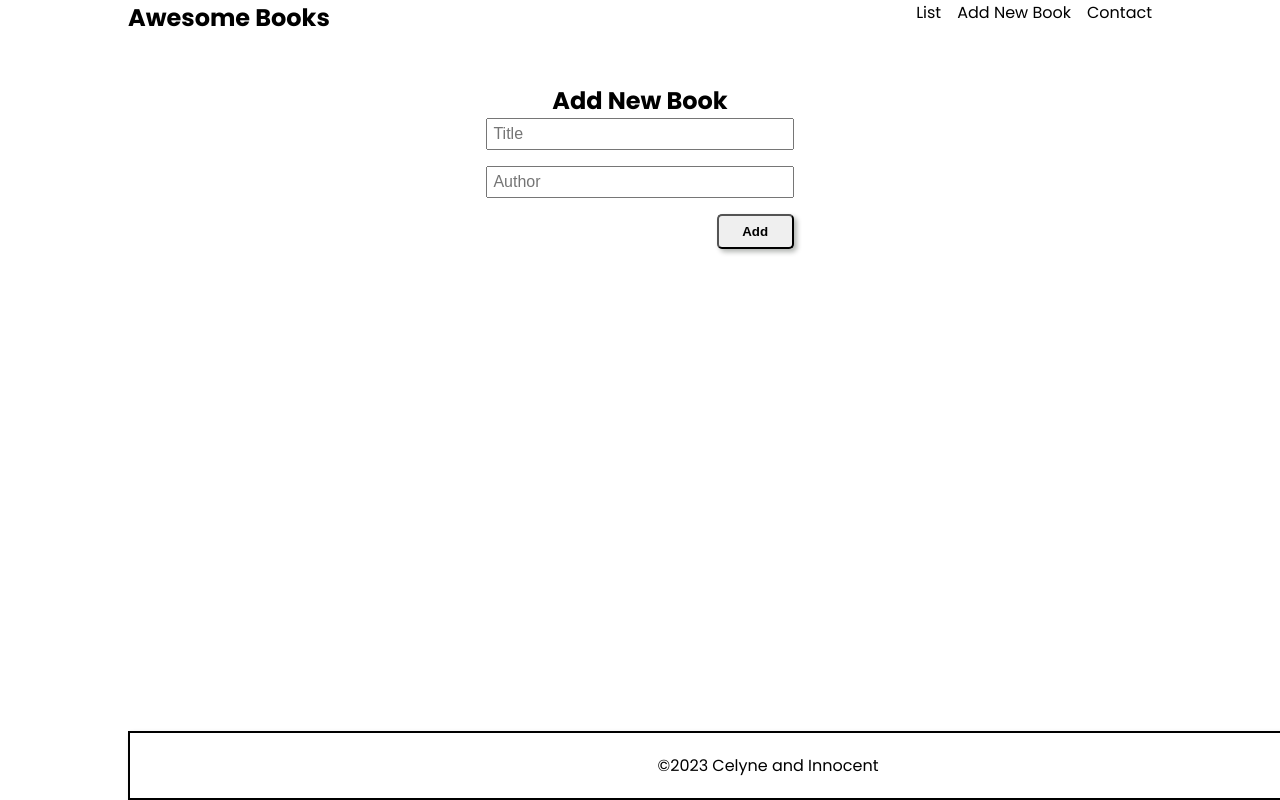
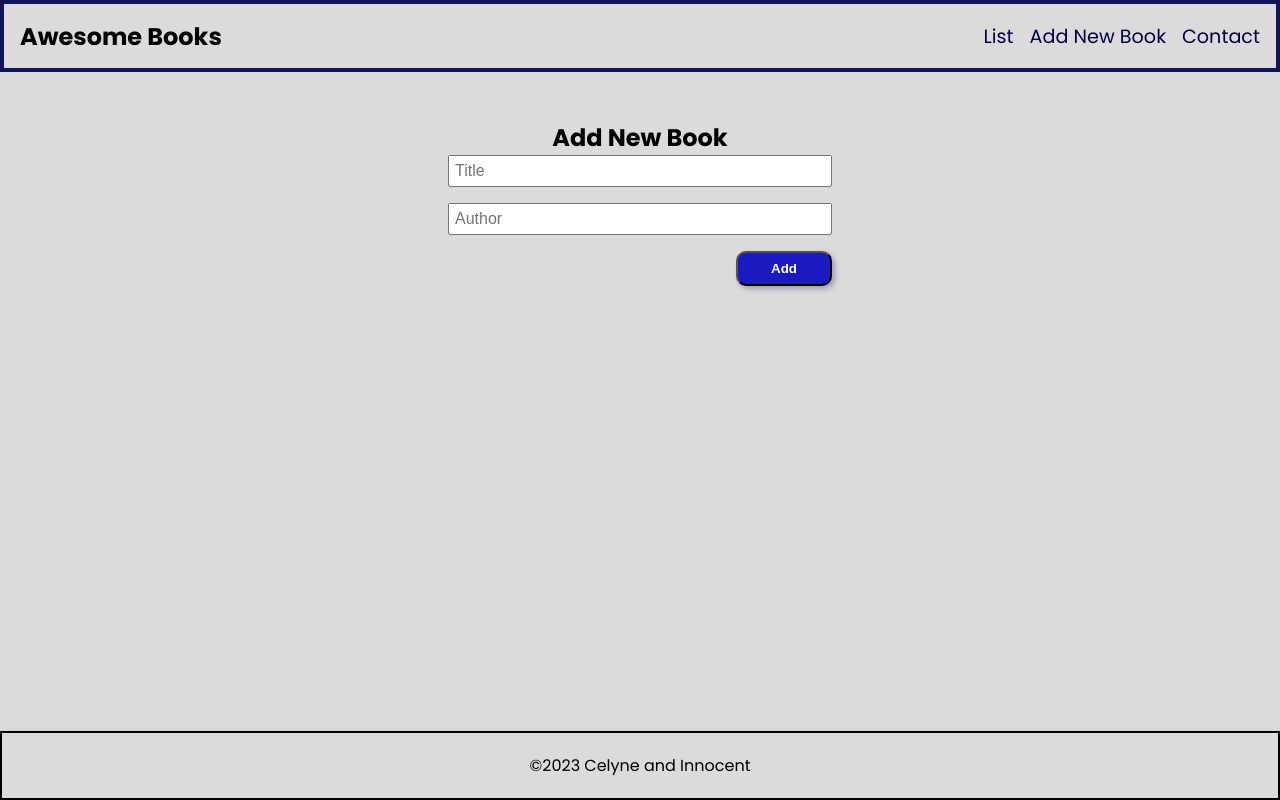
Before and after one commit to Innocent259/Awesome_books, a website: page index.html in a window 1280 px wide. Drawn offline with Linux system fonts and the light colour scheme.

Commit message:
Add CSS styles to improve the design

```diff
--- a/index.css
+++ b/index.css
@@ -5,21 +5,41 @@
 }
 
 .container {
-  width: 80%;
+  width: 100%;
   margin: auto;
   text-align: center;
   display: flex;
   flex-direction: column;
   gap: 3rem;
   font-family: 'Poppins', sans-serif;
+  background-color: rgb(220, 218, 218);
+}
+
+.header {
+  border: 4px solid rgb(19, 19, 90);
+  margin-block: auto;
 }
 
 .navbar {
+  height: 4rem;
   display: flex;
   justify-content: space-between;
+  align-items: center;
+  padding-inline: 1rem;
 }
 
-ul {
+.list {
+  color: rgb(1, 1, 64);
+  text-decoration: none;
+  font-size: larger;
+}
+
+.list:focus {
+  color: rgb(250, 0, 0);
+  text-decoration: underline;
+}
+
+.nav-list {
   display: flex;
   gap: 1rem;
 }
@@ -58,13 +78,19 @@ input {
 
 .add-button {
   padding: 8px;
-  box-shadow: 3px 3px 5px rgba(2, 14, 1, 0.3);
+  box-shadow: 3px 3px 5px rgba(19, 19, 90, 0.3);
+  background-color: rgb(26, 26, 192);
   width: 25%;
   font-weight: bold;
   align-self: flex-end;
-  border-radius: 5px;
+  border-radius: 10px;
+  color: #fff;
 }
 
+.add-button:hover {
+  background-color: rgb(220, 218, 218);
+  color: #000;
+}
 .remove-book {
   padding: 8px;
   box-shadow: 3px 3px rgba(1, 8, 0, 0.3);
@@ -92,7 +118,7 @@ input {
 }
 
 .even {
-  background-color: #ddd;
+  background-color: rgba(159, 197, 159, 0.5);
 }
 
 .books-container {
@@ -105,7 +131,7 @@ input {
   display: none;
 }
 
-footer {
+.footer {
   padding: 20px;
   box-shadow: 3px 3px 5px rgba(0, 0, 0, 0.3);
   border: 2px solid #000;
--- a/index.html
+++ b/index.html
@@ -11,14 +11,16 @@
     <title>Awesome Books</title>
   </head>
   <body class="container">
-    <nav class="navbar">
+    <header class="header">
+      <nav class="navbar">
       <h1 class="nav-title">Awesome Books</h1>
-      <ul>
-        <li id="list-link">List</li>
-        <li id="add-link">Add New Book</li>
-        <li id="contact-link">Contact</li>
+      <ul class="nav-list">
+        <li id="list-link"><a href="#" class="list">List</a></li>
+        <li id="add-link"><a href="#" class="list">Add New Book</a></li>
+        <li id="contact-link"><a href="#" class="list">Contact</a></li>
       </ul>
     </nav>
+    </header>
     <div id="add-section">
       <h2>Add New Book</h2>
       <form id="form">
@@ -36,12 +38,11 @@
     <div id="contact-section" class="hidden-section">
       <h2>Contact Us</h2>
       <p>Feel free to reach out to us for any inquiries or feedback.</p>
-     <li>Our e-mail: mail@mail.com</li>
-      <li>Our phone number: 0043586534422</li>
-     <li>Our address: Streetname 22, 84503 City, Country</li>
-
+      <p>Our e-mail: mail@mail.com</p>
+      <p>Our phone number: 0043586534422</p>
+      <p>Our address: Streetname 22, 84503 City, Country</p>
     </div>
-    <footer>
+    <footer class="footer">
         <p>&copy2023 Celyne and Innocent</p>
     </footer>
     <script src="index.js"></script>
```
